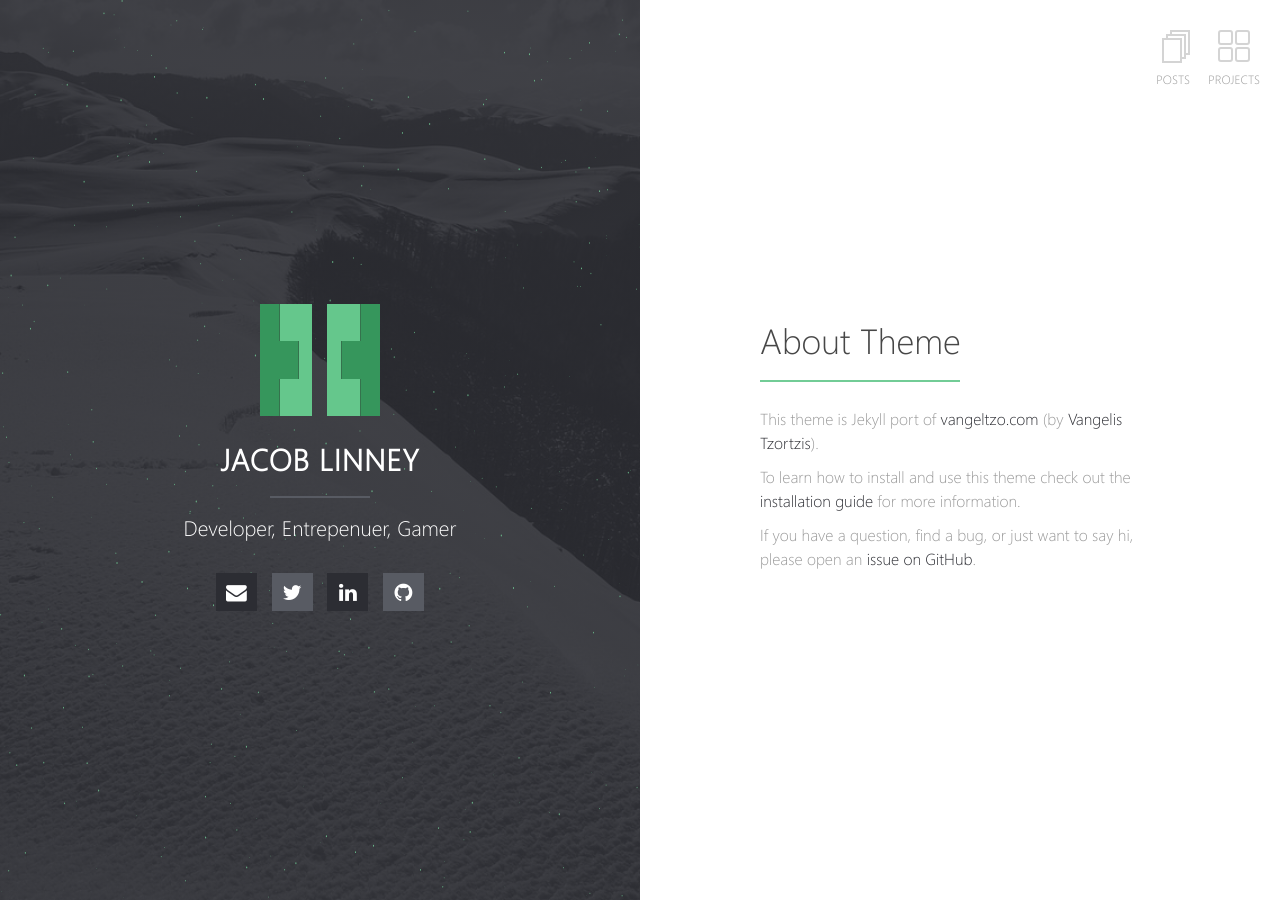
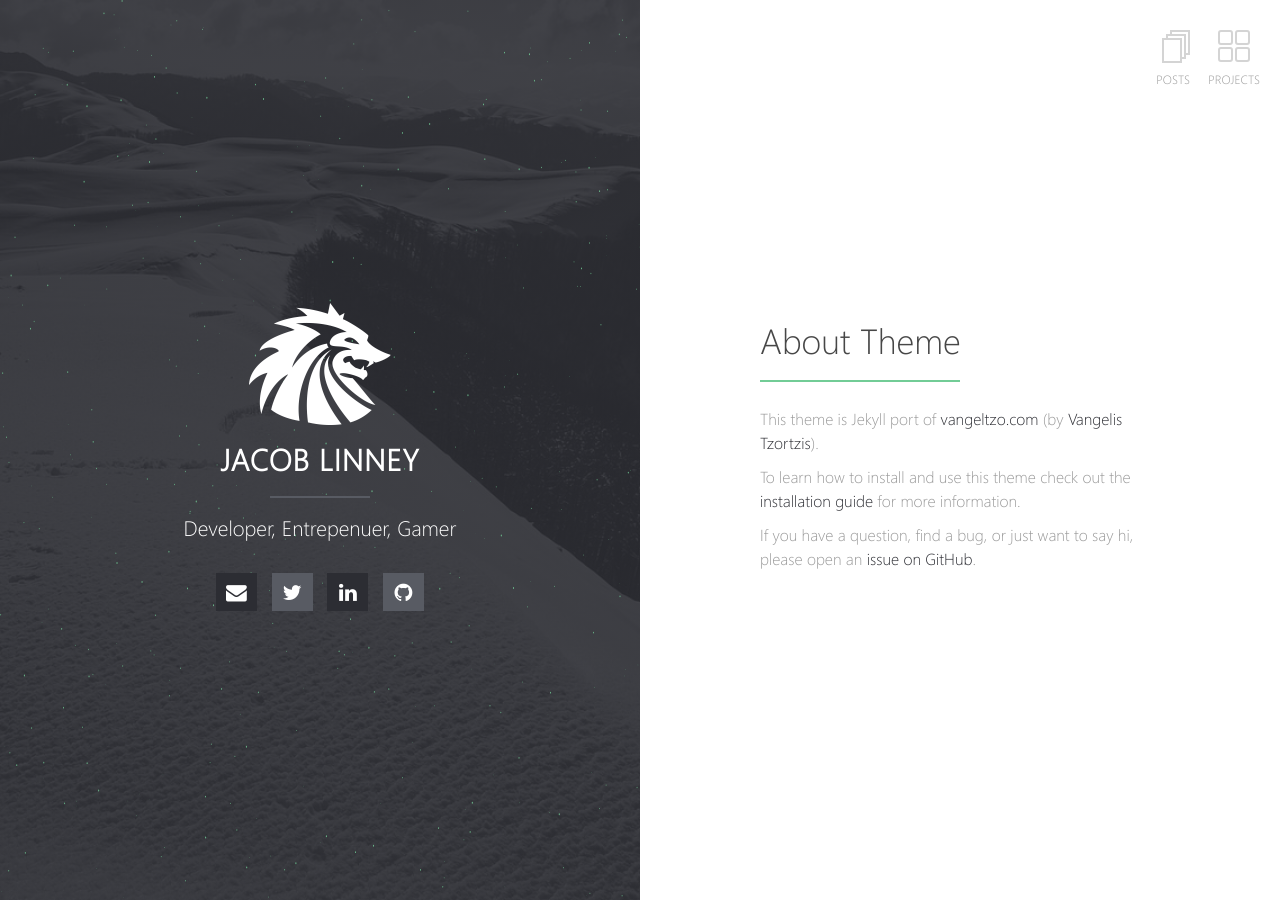
Before and after one commit to Mythral/mythral.github.io, a Jekyll site: the page built from index.md, in a window 1280 px wide. Built offline with Jekyll 4.4.1, drawn with Linux system fonts in a browser that asks for light colours.

Commit message:
Site Image Changed

```diff
--- a/_config.yml
+++ b/_config.yml
@@ -2,7 +2,7 @@
 title: Jacob Linney
 description: Developer, Entrepenuer, Gamer
 url: http://jacoblinney.me
-logo: halve.png                                       # Site logo
+logo: mythral.png                                       # Site logo
 locale: en_US
 
 # Left Block Images
```
